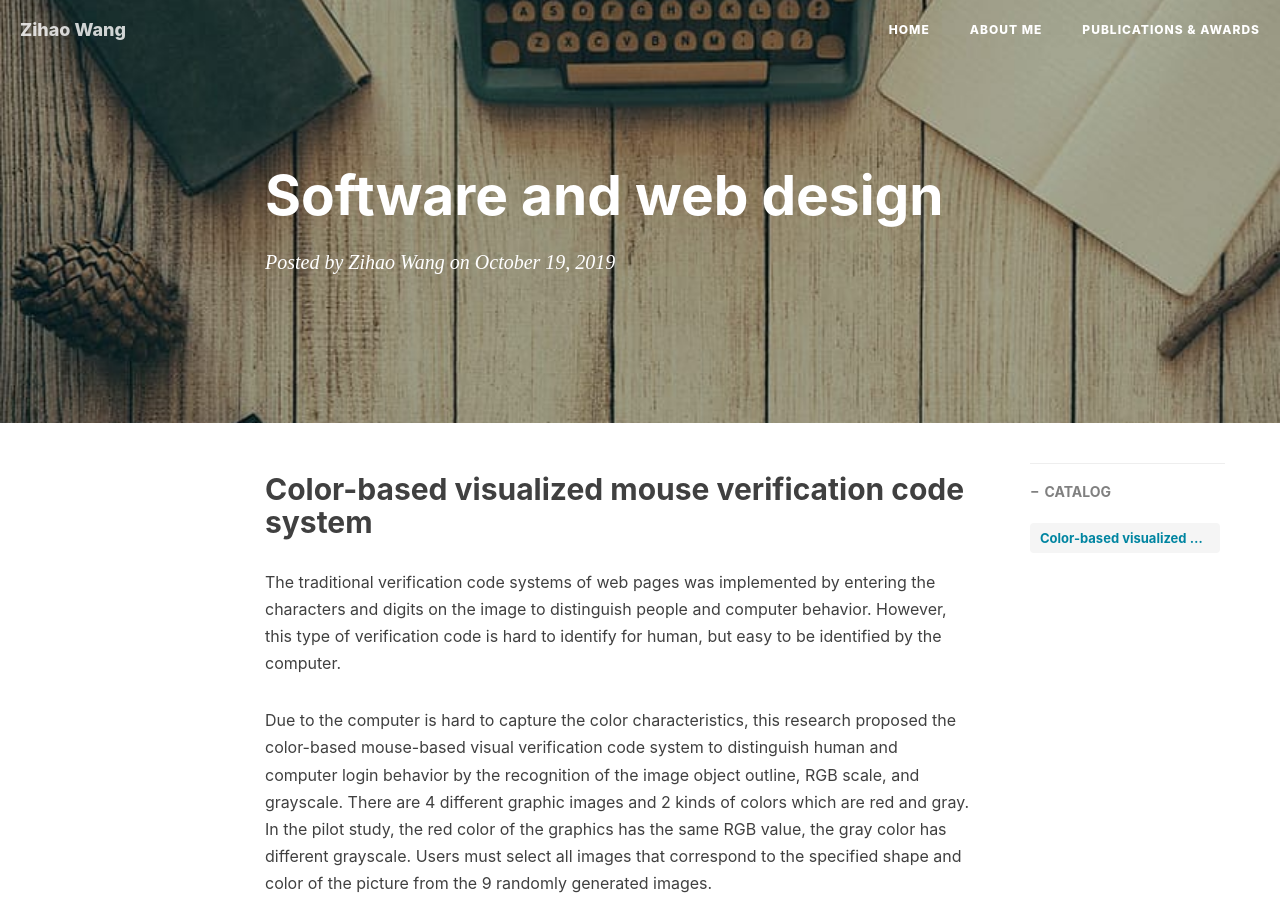
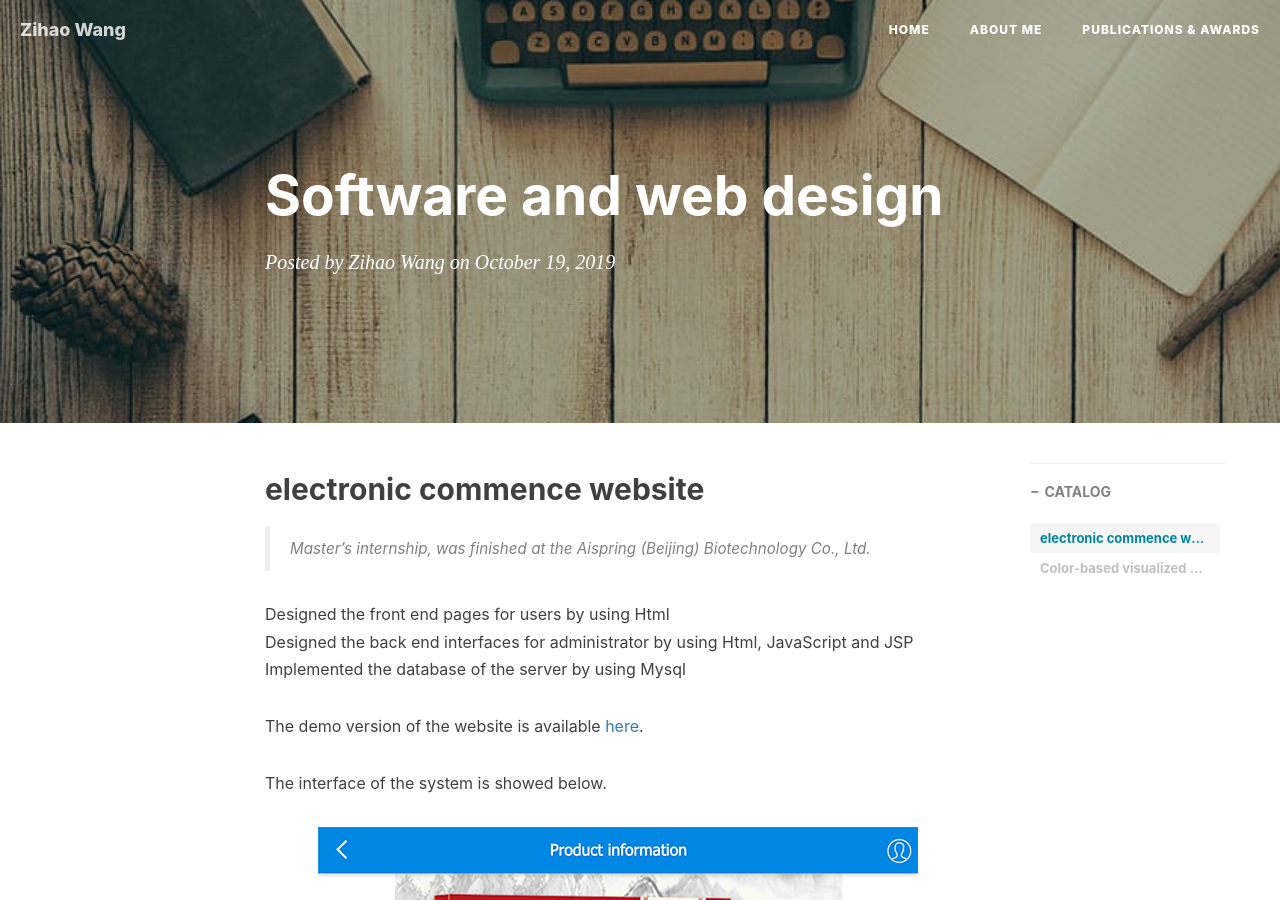
Before and after one commit to wangzh3/wangzh3.github.io, a Jekyll site: the page built from _posts/2019-10-19-Software-and-web-design.md, in a window 1280 px wide and 900 px high. Built offline with Jekyll 4.4.1, drawn with Linux system fonts in a browser that asks for light colours; nearby versions of some CDN libraries; comment, search, counter and statistics services are not loaded.

Commit message:
Update 2019-10-19-Software-and-web-design.md

```diff
--- a/_posts/2019-10-19-Software-and-web-design.md
+++ b/_posts/2019-10-19-Software-and-web-design.md
@@ -9,6 +9,19 @@ catalog: true
 tags:
     -
 ---
+## electronic commence website
+
+>Master's internship, was finished at the Aispring (Beijing) Biotechnology Co., Ltd.
+
+Designed the front end pages for users by using Html<br>
+Designed the back end interfaces for administrator by using Html, JavaScript and JSP<br>
+Implemented the database of the server by using Mysql
+
+The demo version of the website is available [here](https://wangzh3.github.io/jinananhao/home.html).
+
+The interface of the system is showed below.
+
+![](https://github.com/wangzh3/wangzh3.github.io/blob/master/upload/jnah.png?raw=true)
 
 ## Color-based visualized mouse verification code system
 
```
